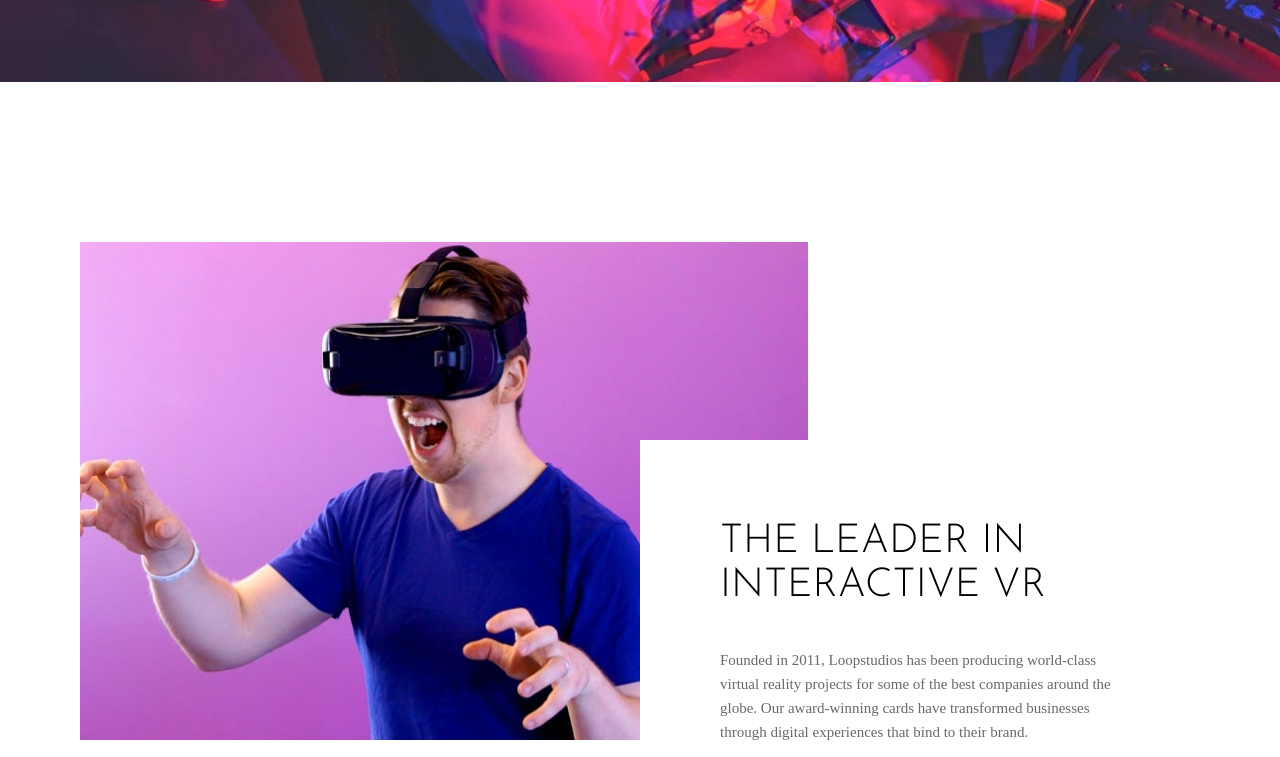
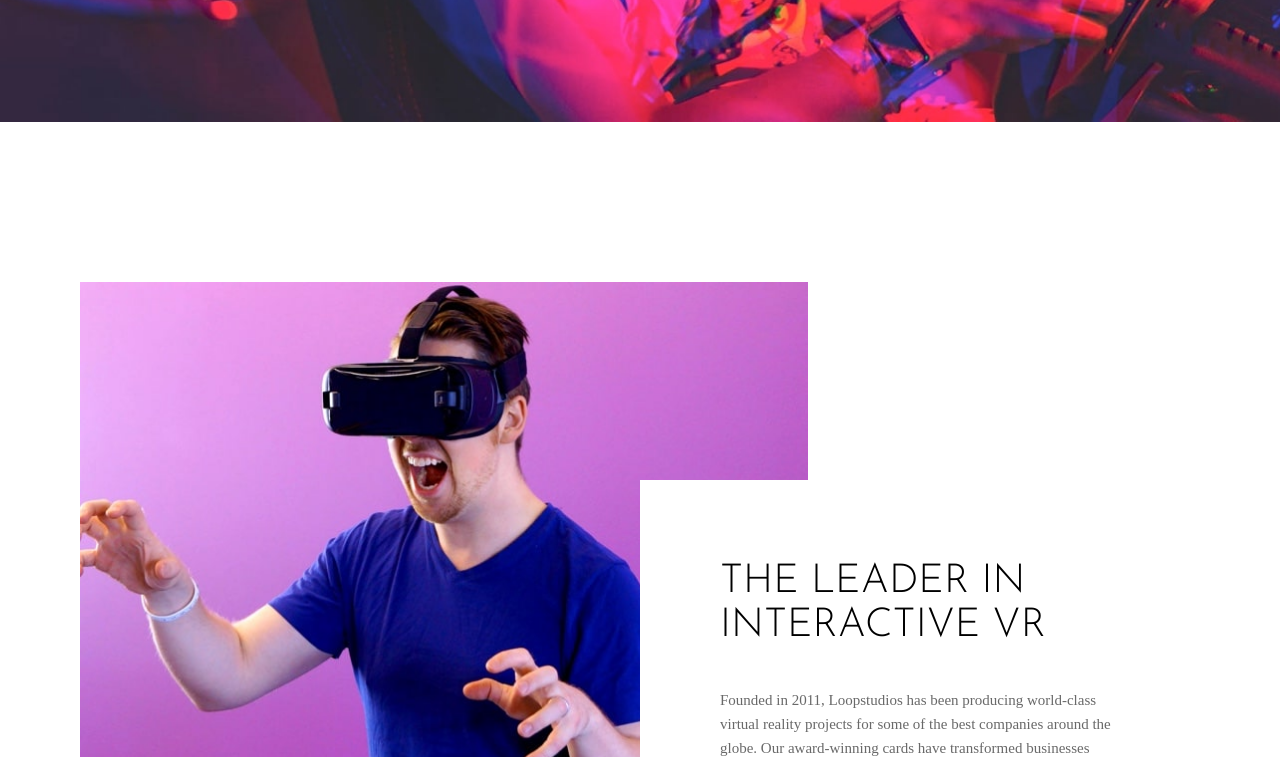
Before and after one commit to samuel-adu/loopstudios-landing-page, a website: page index.html in a window 1280 px wide. Shown: the part 478-1235 px from the top of the page. Drawn offline with Linux system fonts and the light colour scheme.

Commit message:
resize desktop header

```diff
--- a/sass/layout/_header.scss
+++ b/sass/layout/_header.scss
@@ -9,7 +9,7 @@
 
   @include abstracts.breakpoint(tablet) {
     background-image: url('/images/desktop/image-hero.jpg');
-    height: 70svh;
+    height: 75svh;
   }
 
   .container {
```
Also changed, not shown: css/style.css.
